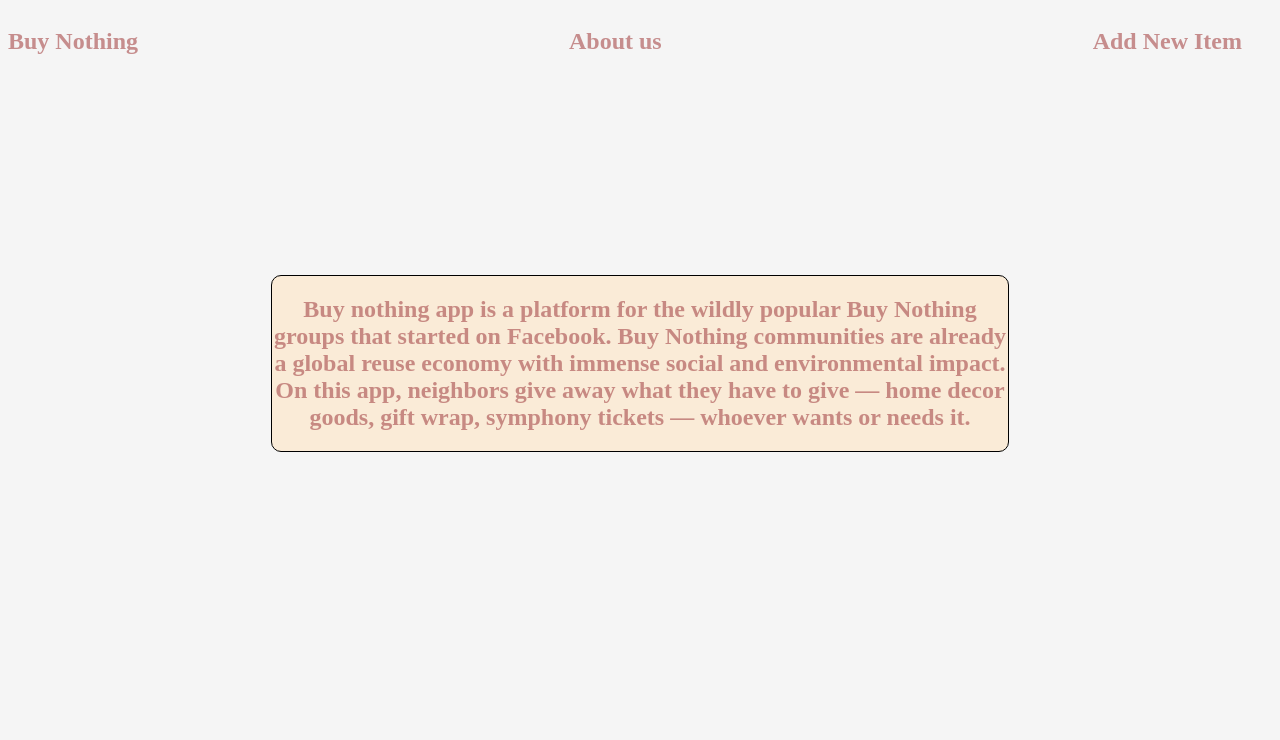
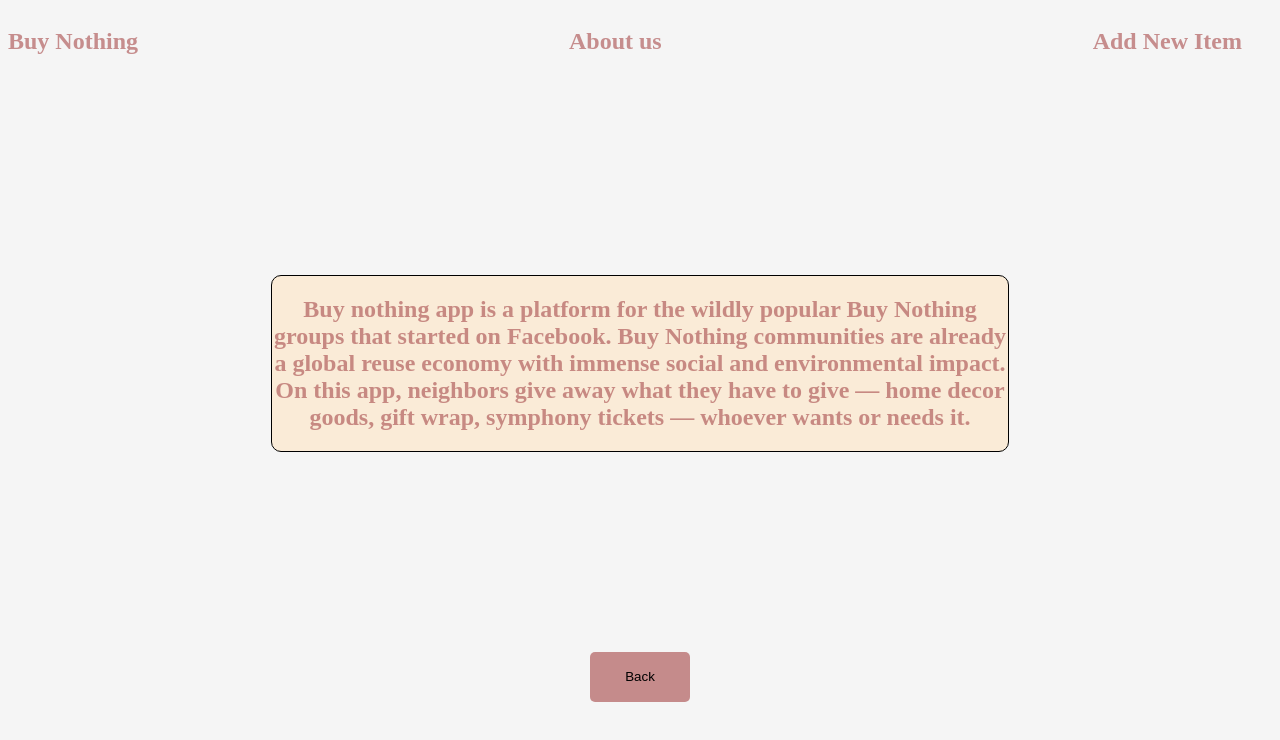
Before and after one commit to NikeshW/portfolio-project-frontend, a React (Create React App) app: page /about-us in a window 1280 px wide. Shown: the top 740 px of the page. Built offline with nearby package versions, Linux system fonts and the light colour scheme; no server answers.

Commit message:
added instructions in README.MD

```diff
--- a/src/Components/ItemDetails.js
+++ b/src/Components/ItemDetails.js
@@ -48,15 +48,15 @@
         <p>Posted on: {dateFormat(item.posted_date, "longDate")}</p>
         <div className="edit-form-buttons">
           <Link to={`/items`}>
-            <button className="back-button">back</button>
+            <button className="back-button">Back</button>
           </Link>
 
           <Link to={`/items/${item.id}/edit`}>
-            <button className="edit-button">edit</button>
+            <button className="edit-button">Edit</button>
           </Link>
 
           <button className="delete-button" onClick={handleDelete}>
-            delete
+            Delete
           </button>
         </div>
         <Claims/>
--- a/src/Pages/About.js
+++ b/src/Pages/About.js
@@ -1,15 +1,22 @@
-import React from "react";
+import { Link } from "react-router-dom";
 
 function About() {
   return (
-    <div className="about-page">
-      <h2>
-        Buy nothing app is a platform for the wildly popular Buy Nothing groups
-        that started on Facebook. Buy Nothing communities are already a global
-        reuse economy with immense social and environmental impact. On this app,
-        neighbors give away what they have to give — home decor goods, gift
-        wrap, symphony tickets — whoever wants or needs it.
-      </h2>
+    <div>
+      <div className="about-page">
+        <h2>
+          Buy nothing app is a platform for the wildly popular Buy Nothing
+          groups that started on Facebook. Buy Nothing communities are already a
+          global reuse economy with immense social and environmental impact. On
+          this app, neighbors give away what they have to give — home decor
+          goods, gift wrap, symphony tickets — whoever wants or needs it.
+        </h2>
+      </div>
+      <div className="about-back-button">
+        <Link to={"/"}>
+          <button className="back-button">Back</button>
+        </Link>
+      </div>
     </div>
   );
 }
--- a/src/index.css
+++ b/src/index.css
@@ -24,6 +24,10 @@
   margin: 200px;
   width: 100% auto;
   height: 100% auto;
+}
+
+.about-back-button{
+  text-align: center;
 }
 
 .error-page{
```
Also changed, not shown: 1 other file (tests, documents, lock files or other folders).
